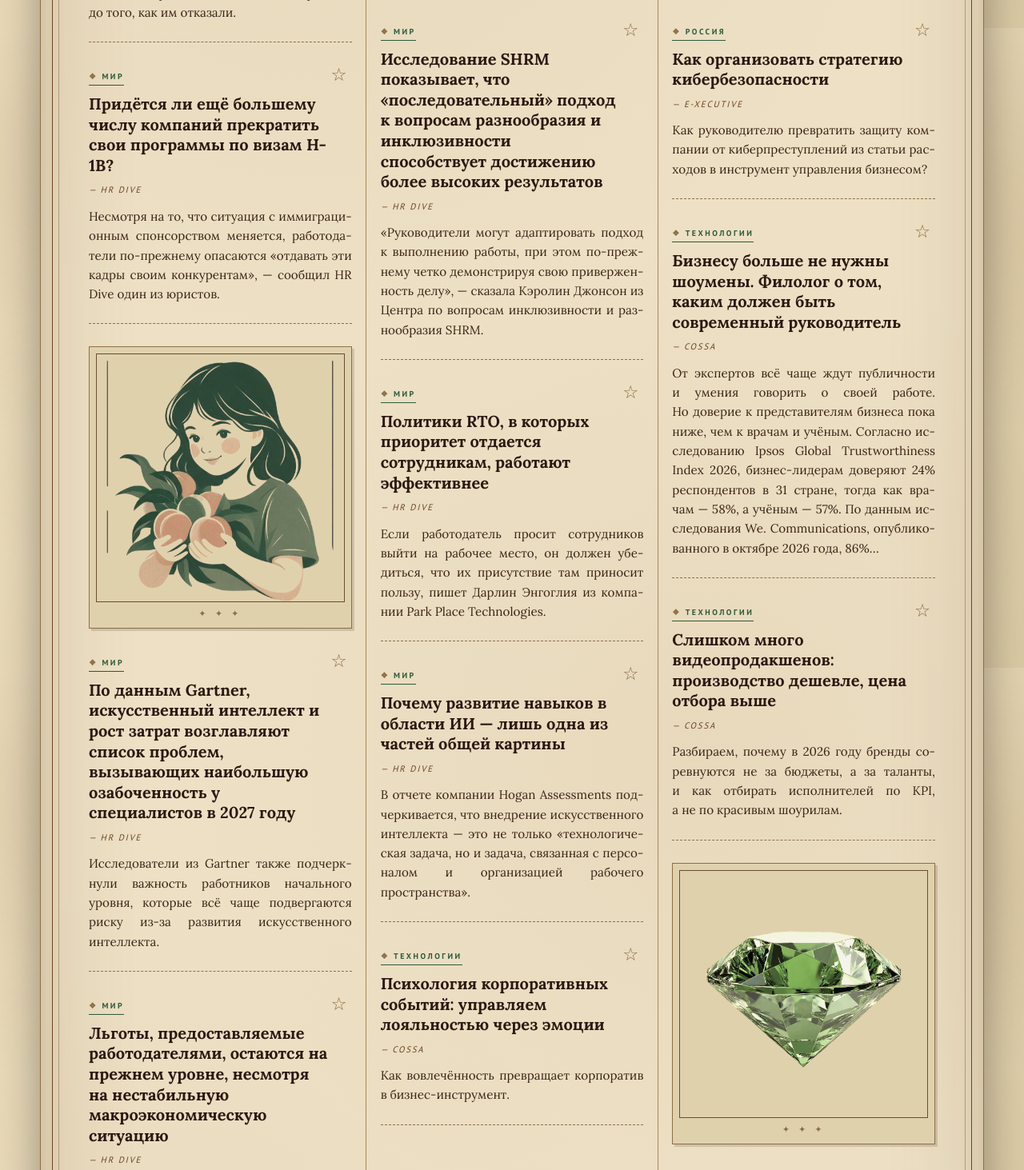
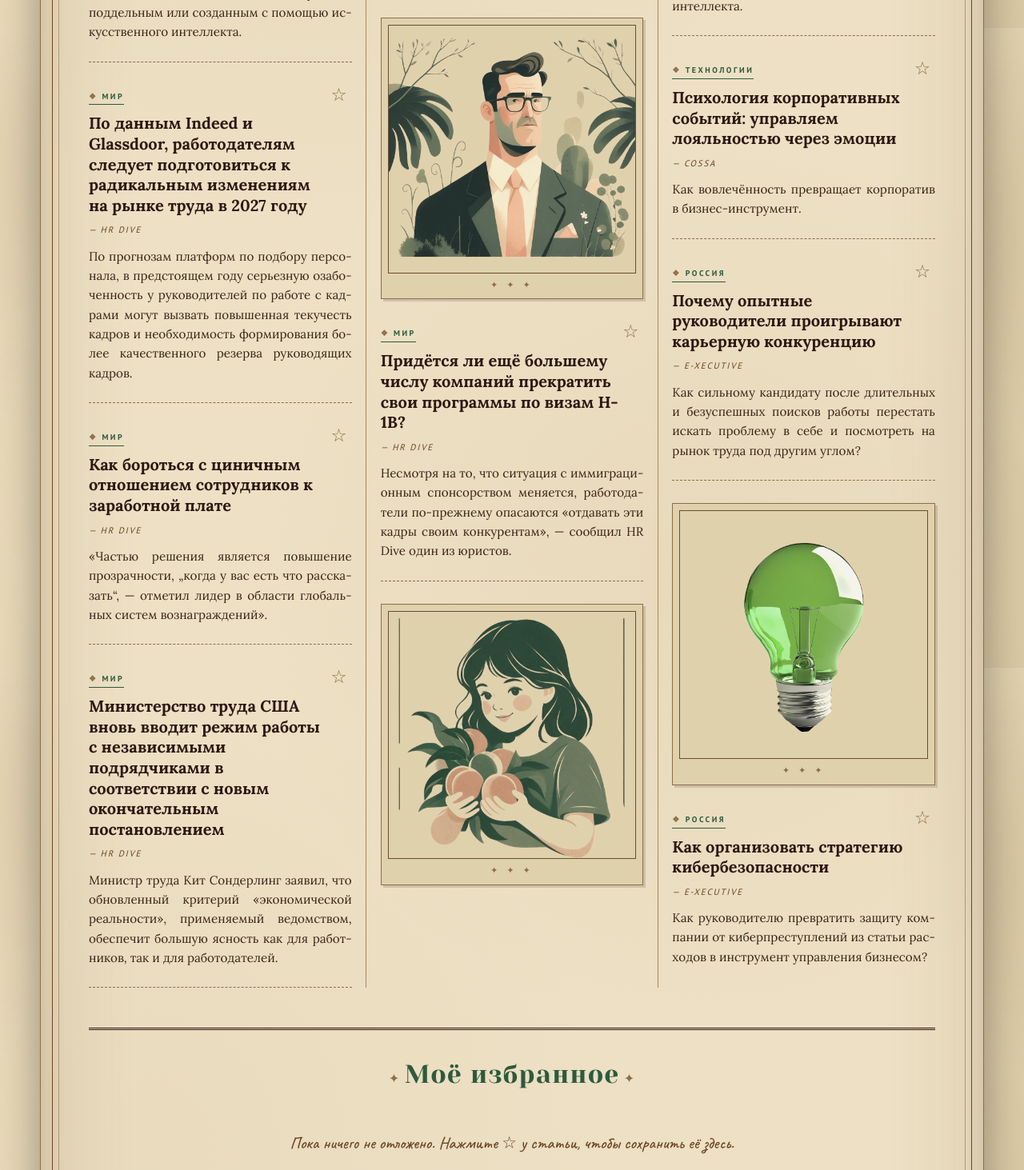
Before and after one commit to Yana170609/hr-daily, a plain HTML site: page index.html in a window 1280 px wide. Shown: the part 765-2228 px from the top of the page at 80% size. Drawn offline with Linux system fonts and the light colour scheme.

Commit message:
deploy: 9d83408612e45df5c77ed3d15ea316f94dce62f9

```diff
--- a/index.html
+++ b/index.html
@@ -211,14 +211,14 @@
             <div class="top-line">
                 <span>Корпоративное издание</span>
                 <span>Для внутреннего пользования</span>
-                <span>Выпуск №323</span>
+                <span>Выпуск №324</span>
             </div>
             <h1>Ведомость <span class="accent">для HR</span></h1>
             <div class="tagline">Новости, тренды и инновации в управлении персоналом</div>
             <div class="bottom-line">
-                <span>19 ноября 2026</span>
+                <span>20 ноября 2026</span>
                 <span class="issue">АК БАРС</span>
-                <span>Материалов в номере: 11</span>
+                <span>Материалов в номере: 10</span>
             </div>
         </header>
 
@@ -227,6 +227,62 @@
 
 
                 <article class="article lead"
+                         data-id="https://www.hrdive.com/news/job-candidates-ai-usage-is-obscuring-their-viability-report-finds/875232/"
+                         data-title="Согласно отчету, использование ИИ соискателями затрудняет оценку их пригодности для работы"
+                         data-source="HR Dive"
+                         data-link="https://www.hrdive.com/news/job-candidates-ai-usage-is-obscuring-their-viability-report-finds/875232/">
+                    <button class="fav-btn" type="button" title="Добавить в избранное" aria-label="Добавить в избранное">☆</button>
+                    <span class="category">Мир</span>
+                    <h3><a href="https://www.hrdive.com/news/job-candidates-ai-usage-is-obscuring-their-viability-report-finds/875232/" target="_blank" rel="noopener">Согласно отчету, использование ИИ соискателями затрудняет оценку их пригодности для работы</a></h3>
+                    <div class="source">HR Dive</div>
+                    <p class="summary">Согласно новому исследованию, девять из десяти работодателей опасаются, что отклонили подходящего кандидата, ошибочно посчитав его резюме поддельным или созданным с помощью искусственного интеллекта.</p>
+                </article>
+
+
+
+                <article class="article "
+                         data-id="https://www.hrdive.com/news/employers-should-prepare-for-a-labor-market-shake-up-in-2027-report-finds/875221/"
+                         data-title="По данным Indeed и Glassdoor, работодателям следует подготовиться к радикальным изменениям на рынке труда в 2027 году"
+                         data-source="HR Dive"
+                         data-link="https://www.hrdive.com/news/employers-should-prepare-for-a-labor-market-shake-up-in-2027-report-finds/875221/">
+                    <button class="fav-btn" type="button" title="Добавить в избранное" aria-label="Добавить в избранное">☆</button>
+                    <span class="category">Мир</span>
+                    <h3><a href="https://www.hrdive.com/news/employers-should-prepare-for-a-labor-market-shake-up-in-2027-report-finds/875221/" target="_blank" rel="noopener">По данным Indeed и Glassdoor, работодателям следует подготовиться к радикальным изменениям на рынке труда в 2027 году</a></h3>
+                    <div class="source">HR Dive</div>
+                    <p class="summary">По прогнозам платформ по подбору персонала, в предстоящем году серьезную озабоченность у руководителей по работе с кадрами могут вызвать повышенная текучесть кадров и необходимость формирования более качественного резерва руководящих кадров.</p>
+                </article>
+
+
+
+                <article class="article "
+                         data-id="https://www.hrdive.com/news/how-to-tackle-employee-pay-cynicism/875126/"
+                         data-title="Как бороться с циничным отношением сотрудников к заработной плате"
+                         data-source="HR Dive"
+                         data-link="https://www.hrdive.com/news/how-to-tackle-employee-pay-cynicism/875126/">
+                    <button class="fav-btn" type="button" title="Добавить в избранное" aria-label="Добавить в избранное">☆</button>
+                    <span class="category">Мир</span>
+                    <h3><a href="https://www.hrdive.com/news/how-to-tackle-employee-pay-cynicism/875126/" target="_blank" rel="noopener">Как бороться с циничным отношением сотрудников к заработной плате</a></h3>
+                    <div class="source">HR Dive</div>
+                    <p class="summary">«Частью решения является повышение прозрачности, „когда у вас есть что рассказать“, — отметил лидер в области глобальных систем вознаграждений».</p>
+                </article>
+
+
+
+                <article class="article "
+                         data-id="https://www.hrdive.com/news/dol-flips-independent-contractor-switch-back-with-new-final-rule/875183/"
+                         data-title="Министерство труда США вновь вводит режим работы с независимыми подрядчиками в соответствии с новым окончательным постановлением"
+                         data-source="HR Dive"
+                         data-link="https://www.hrdive.com/news/dol-flips-independent-contractor-switch-back-with-new-final-rule/875183/">
+                    <button class="fav-btn" type="button" title="Добавить в избранное" aria-label="Добавить в избранное">☆</button>
+                    <span class="category">Мир</span>
+                    <h3><a href="https://www.hrdive.com/news/dol-flips-independent-contractor-switch-back-with-new-final-rule/875183/" target="_blank" rel="noopener">Министерство труда США вновь вводит режим работы с независимыми подрядчиками в соответствии с новым окончательным постановлением</a></h3>
+                    <div class="source">HR Dive</div>
+                    <p class="summary">Министр труда Кит Сондерлинг заявил, что обновленный критерий «экономической реальности», применяемый ведомством, обеспечит большую ясность как для работников, так и для работодателей.</p>
+                </article>
+
+
+
+                <article class="article "
                          data-id="https://www.hrdive.com/news/near-instant-rejections-may-have-changed-job-search-behavior/875085/"
                          data-title="Практически мгновенные отказы, возможно, изменили поведение соискателей при поиске работы"
                          data-source="HR Dive"
@@ -237,6 +293,12 @@
                     <div class="source">HR Dive</div>
                     <p class="summary">Более трёх четвертей соискателей, получивших отказ в кратчайшие сроки, заявили, что не верят, будто у человека было время ознакомиться с их резюме до того, как им отказали.</p>
                 </article>
+
+
+
+                <figure class="inline-image">
+                    <img src="images/magnific_xSihb03jfW-removebg-preview.png" alt="Иллюстрация" loading="lazy">
+                </figure>
 
 
 
@@ -275,68 +337,6 @@
 
 
                 <article class="article "
-                         data-id="https://www.hrdive.com/news/employer-benefits-hold-steady-despite-unstable-macroeconomic-conditions/874945/"
-                         data-title="Льготы, предоставляемые работодателями, остаются на прежнем уровне, несмотря на нестабильную макроэкономическую ситуацию"
-                         data-source="HR Dive"
-                         data-link="https://www.hrdive.com/news/employer-benefits-hold-steady-despite-unstable-macroeconomic-conditions/874945/">
-                    <button class="fav-btn" type="button" title="Добавить в избранное" aria-label="Добавить в избранное">☆</button>
-                    <span class="category">Мир</span>
-                    <h3><a href="https://www.hrdive.com/news/employer-benefits-hold-steady-despite-unstable-macroeconomic-conditions/874945/" target="_blank" rel="noopener">Льготы, предоставляемые работодателями, остаются на прежнем уровне, несмотря на нестабильную макроэкономическую ситуацию</a></h3>
-                    <div class="source">HR Dive</div>
-                    <p class="summary">Согласно результатам нового исследования, несмотря на рост затрат, работодатели стремятся сохранить льготы и предотвратить отток сотрудников.</p>
-                </article>
-
-
-
-                <figure class="inline-image">
-                    <img src="images/КОМАНДА.png" alt="Иллюстрация" loading="lazy">
-                </figure>
-
-
-
-                <article class="article "
-                         data-id="https://www.hrdive.com/news/keep-calm-and-dei-on-organizations-with-a-steady-hand-at-diversity-work-shrm/874910/"
-                         data-title="Исследование SHRM показывает, что «последовательный» подход к вопросам разнообразия и инклюзивности способствует достижению более высоких результатов"
-                         data-source="HR Dive"
-                         data-link="https://www.hrdive.com/news/keep-calm-and-dei-on-organizations-with-a-steady-hand-at-diversity-work-shrm/874910/">
-                    <button class="fav-btn" type="button" title="Добавить в избранное" aria-label="Добавить в избранное">☆</button>
-                    <span class="category">Мир</span>
-                    <h3><a href="https://www.hrdive.com/news/keep-calm-and-dei-on-organizations-with-a-steady-hand-at-diversity-work-shrm/874910/" target="_blank" rel="noopener">Исследование SHRM показывает, что «последовательный» подход к вопросам разнообразия и инклюзивности способствует достижению более высоких результатов</a></h3>
-                    <div class="source">HR Dive</div>
-                    <p class="summary">«Руководители могут адаптировать подход к выполнению работы, при этом по-прежнему четко демонстрируя свою приверженность делу», — сказала Кэролин Джонсон из Центра по вопросам инклюзивности и разнообразия SHRM.</p>
-                </article>
-
-
-
-                <article class="article "
-                         data-id="https://www.hrdive.com/news/rto-policies-that-prioritize-employees-work-better/874760/"
-                         data-title="Политики RTO, в которых приоритет отдается сотрудникам, работают эффективнее"
-                         data-source="HR Dive"
-                         data-link="https://www.hrdive.com/news/rto-policies-that-prioritize-employees-work-better/874760/">
-                    <button class="fav-btn" type="button" title="Добавить в избранное" aria-label="Добавить в избранное">☆</button>
-                    <span class="category">Мир</span>
-                    <h3><a href="https://www.hrdive.com/news/rto-policies-that-prioritize-employees-work-better/874760/" target="_blank" rel="noopener">Политики RTO, в которых приоритет отдается сотрудникам, работают эффективнее</a></h3>
-                    <div class="source">HR Dive</div>
-                    <p class="summary">Если работодатель просит сотрудников выйти на рабочее место, он должен убедиться, что их присутствие там приносит пользу, пишет Дарлин Энгоглия из компании Park Place Technologies.</p>
-                </article>
-
-
-
-                <article class="article "
-                         data-id="https://www.hrdive.com/news/ai-adoption-skillbuilding-tailored-training/874885/"
-                         data-title="Почему развитие навыков в области ИИ — лишь одна из частей общей картины"
-                         data-source="HR Dive"
-                         data-link="https://www.hrdive.com/news/ai-adoption-skillbuilding-tailored-training/874885/">
-                    <button class="fav-btn" type="button" title="Добавить в избранное" aria-label="Добавить в избранное">☆</button>
-                    <span class="category">Мир</span>
-                    <h3><a href="https://www.hrdive.com/news/ai-adoption-skillbuilding-tailored-training/874885/" target="_blank" rel="noopener">Почему развитие навыков в области ИИ — лишь одна из частей общей картины</a></h3>
-                    <div class="source">HR Dive</div>
-                    <p class="summary">В отчете компании Hogan Assessments подчеркивается, что внедрение искусственного интеллекта — это не только «технологическая задача, но и задача, связанная с персоналом и организацией рабочего пространства».</p>
-                </article>
-
-
-
-                <article class="article "
                          data-id="https://www.cossa.ru/trends/352258/"
                          data-title="Психология корпоративных событий: управляем лояльностью через эмоции"
                          data-source="Cossa"
@@ -350,8 +350,22 @@
 
 
 
+                <article class="article "
+                         data-id="https://www.e-xecutive.ru/career/labormarket/2001052-pochemu-opytnye-rukovoditeli-proigryvaut-karernuu-konkurentsiu?utm_campaign=00_atom_atom&utm_medium=atom&utm_source=rss"
+                         data-title="Почему опытные руководители проигрывают карьерную конкуренцию"
+                         data-source="E-xecutive"
+                         data-link="https://www.e-xecutive.ru/career/labormarket/2001052-pochemu-opytnye-rukovoditeli-proigryvaut-karernuu-konkurentsiu?utm_campaign=00_atom_atom&utm_medium=atom&utm_source=rss">
+                    <button class="fav-btn" type="button" title="Добавить в избранное" aria-label="Добавить в избранное">☆</button>
+                    <span class="category">Россия</span>
+                    <h3><a href="https://www.e-xecutive.ru/career/labormarket/2001052-pochemu-opytnye-rukovoditeli-proigryvaut-karernuu-konkurentsiu?utm_campaign=00_atom_atom&utm_medium=atom&utm_source=rss" target="_blank" rel="noopener">Почему опытные руководители проигрывают карьерную конкуренцию</a></h3>
+                    <div class="source">E-xecutive</div>
+                    <p class="summary">Как сильному кандидату после длительных и безуспешных поисков работы перестать искать проблему в себе и посмотреть на рынок труда под другим углом?</p>
+                </article>
+
+
+
                 <figure class="inline-image">
-                    <img src="images/Ответственность за результат.PNG" alt="Иллюстрация" loading="lazy">
+                    <img src="images/смелость делать новое.PNG" alt="Иллюстрация" loading="lazy">
                 </figure>
 
 
@@ -367,40 +381,6 @@
                     <div class="source">E-xecutive</div>
                     <p class="summary">Как руководителю превратить защиту компании от киберпреступлений из статьи расходов в инструмент управления бизнесом?</p>
                 </article>
-
-
-
-                <article class="article "
-                         data-id="https://www.cossa.ru/news/352245/"
-                         data-title="Бизнесу больше не&nbsp;нужны шоумены. Филолог о&nbsp;том, каким должен быть современный руководитель"
-                         data-source="Cossa"
-                         data-link="https://www.cossa.ru/news/352245/">
-                    <button class="fav-btn" type="button" title="Добавить в избранное" aria-label="Добавить в избранное">☆</button>
-                    <span class="category">Технологии</span>
-                    <h3><a href="https://www.cossa.ru/news/352245/" target="_blank" rel="noopener">Бизнесу больше не&nbsp;нужны шоумены. Филолог о&nbsp;том, каким должен быть современный руководитель</a></h3>
-                    <div class="source">Cossa</div>
-                    <p class="summary">От&nbsp;экспертов всё чаще ждут публичности и&nbsp;умения говорить о&nbsp;своей работе. Но&nbsp;доверие к&nbsp;представителям бизнеса пока ниже, чем к&nbsp;врачам и&nbsp;учёным. Согласно исследованию Ipsos Global Trustworthiness Index 2026, бизнес-лидерам доверяют 24% респондентов в&nbsp;31 стране, тогда как врачам&nbsp;— 58%, а&nbsp;учёным&nbsp;— 57%. По&nbsp;данным исследования We. Communications, опубликованного в&nbsp;октябре 2026 года, 86%…</p>
-                </article>
-
-
-
-                <article class="article "
-                         data-id="https://www.cossa.ru/trends/352171/"
-                         data-title="Слишком много видеопродакшенов: производство дешевле, цена отбора выше"
-                         data-source="Cossa"
-                         data-link="https://www.cossa.ru/trends/352171/">
-                    <button class="fav-btn" type="button" title="Добавить в избранное" aria-label="Добавить в избранное">☆</button>
-                    <span class="category">Технологии</span>
-                    <h3><a href="https://www.cossa.ru/trends/352171/" target="_blank" rel="noopener">Слишком много видеопродакшенов: производство дешевле, цена отбора выше</a></h3>
-                    <div class="source">Cossa</div>
-                    <p class="summary">Разбираем, почему в&nbsp;2026 году бренды соревнуются не&nbsp;за&nbsp;бюджеты, а&nbsp;за&nbsp;таланты, и&nbsp;как отбирать исполнителей по&nbsp;KPI, а&nbsp;не&nbsp;по&nbsp;красивым шоурилам.</p>
-                </article>
-
-
-
-                <figure class="inline-image">
-                    <img src="images/клиентоцентричность2.PNG" alt="Иллюстрация" loading="lazy">
-                </figure>
 
 
         </div>
```
